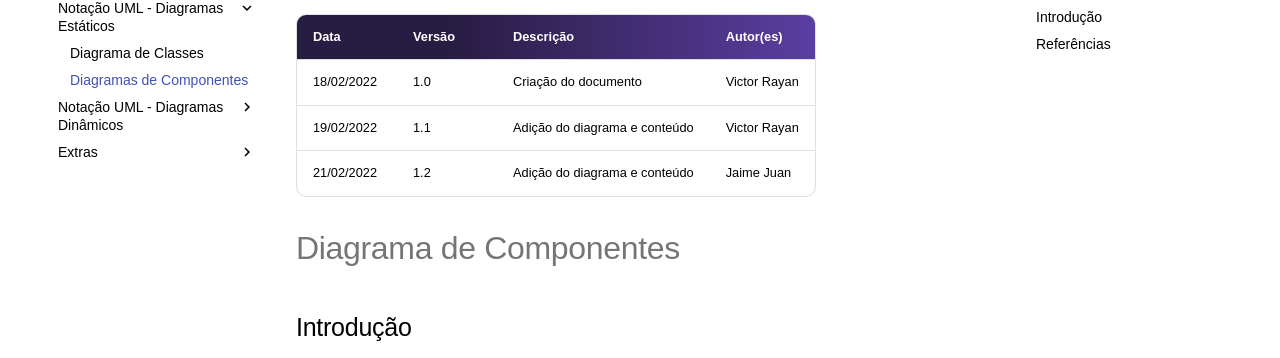
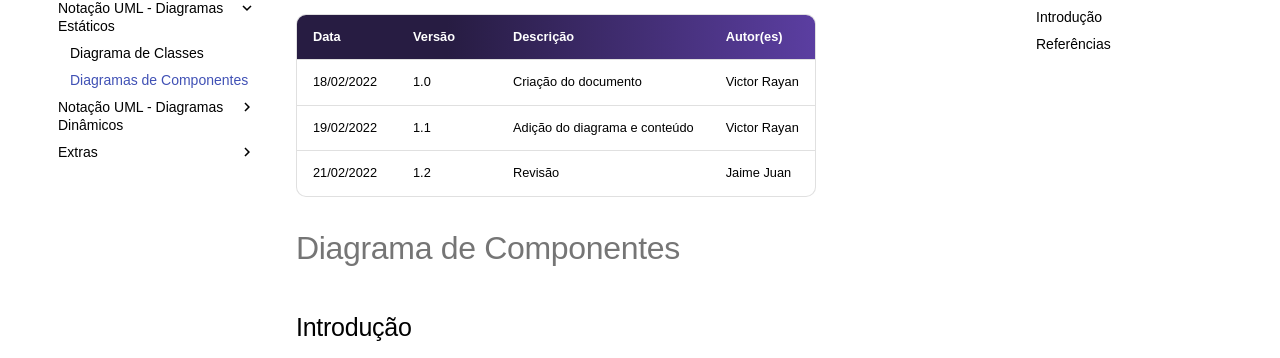
Before and after one commit to UnBArqDsw2021-2/2021.2_G7_-AluguelKitsFesta, an MkDocs documentation site: the page built from docs/modelagem/diagramacomponentes.md, in a window 1280 px wide and 900 px high. Shown: the part 223-581 px from the top of the window. Built offline with MkDocs 1.6.1 and Material for MkDocs 9.7.7, drawn with Linux system fonts in a browser that asks for light colours; comment, search, counter and statistics services are not loaded.

Commit message:
update diagrama_de_classes.md

```diff
--- a/docs/modelagem/diagramacomponentes.md
+++ b/docs/modelagem/diagramacomponentes.md
@@ -4,7 +4,7 @@
 | ---------- | ------ | --------------------------------------------------------- | ------------ |
 | 18/02/2022 | 1.0    | Criação do documento                                      | Victor Rayan |
 | 19/02/2022 | 1.1    | Adição do diagrama e conteúdo                             | Victor Rayan |
-| 21/02/2022 | 1.2    | Adição do diagrama e conteúdo                             | Jaime Juan |
+| 21/02/2022 | 1.2    | Revisão                            | Jaime Juan |
 
 
 # Diagrama de Componentes
```
